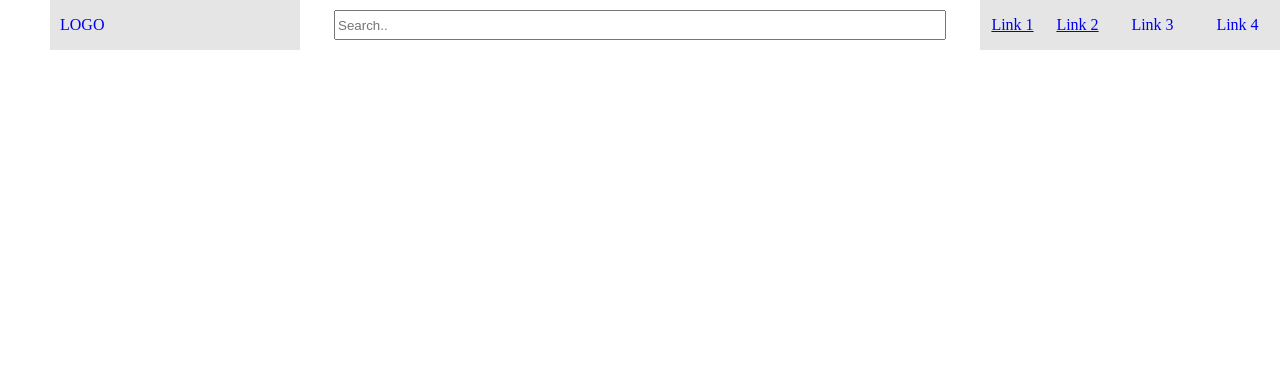
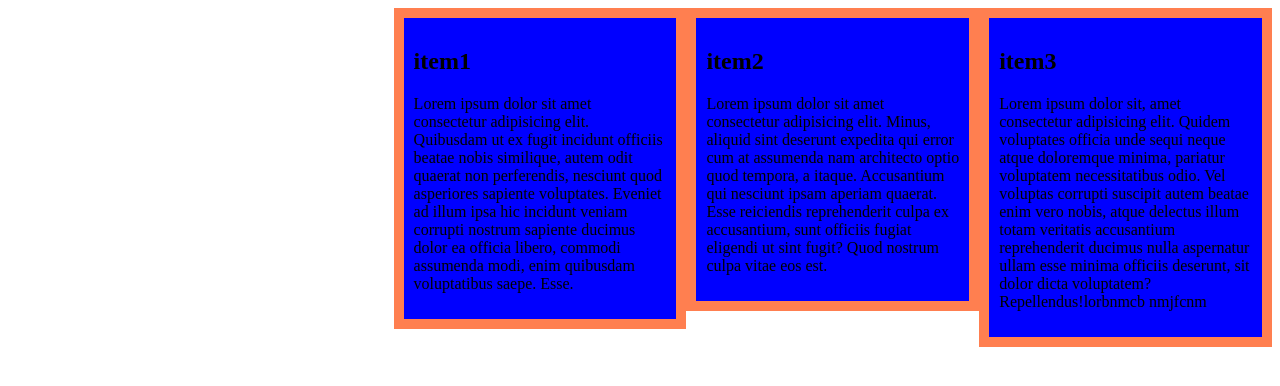
Before and after one commit to shama771/E-commerce-website, a plain HTML site: page practice.html in a window 1280 px wide. Drawn offline with Linux system fonts and the light colour scheme.

Commit message:
used-flex

```diff
--- a/practice.html
+++ b/practice.html
@@ -1,95 +1,28 @@
+<!DOCTYPE html>
+<html lang="en">
+<head>
 
+    <title>Flex</title>
+    <link rel="stylesheet" href="./style.css">
+</head>
+<body>
 
-<style>
+    <div class="flex-container">
+    <div class="item1">
+    <h2>item1</h2>
+    <p>Lorem ipsum dolor sit amet consectetur adipisicing elit. Quibusdam ut ex fugit incidunt officiis beatae nobis similique, autem odit quaerat non perferendis, nesciunt quod asperiores sapiente voluptates. Eveniet ad illum ipsa hic incidunt veniam corrupti nostrum sapiente ducimus dolor ea officia libero, commodi assumenda modi, enim quibusdam voluptatibus saepe. Esse.</p>
+    </div>
 
-body,html {
-  height: 100%;
-  width: 100%;
-  margin: 0;
-  font-size: 16px;
-  /* background-color: var(--main-bg-color); */
-}
+    <div class="item2">
+    <h2>item2</h2>
+    <p>Lorem ipsum dolor sit amet consectetur adipisicing elit. Minus, aliquid sint deserunt expedita qui error cum at assumenda nam architecto optio quod tempora, a itaque. Accusantium qui nesciunt ipsam aperiam quaerat. Esse reiciendis reprehenderit culpa ex accusantium, sunt officiis fugiat eligendi ut sint fugit? Quod nostrum culpa vitae eos est. </p>
+    </div>
 
-/* Navigation bar */
-nav {
-    position: fixed;
-    top: 0;
-    left: 0;
-    width: 100%;
-}
-.nav-wrapper {
-    display: flex;
-    max-height: 50px;
-}
+    <div class="item3">
+    <h2>item3</h2>
+    <p>Lorem ipsum dolor sit, amet consectetur adipisicing elit. Quidem voluptates officia unde sequi neque atque doloremque minima, pariatur voluptatem necessitatibus odio. Vel voluptas corrupti suscipit autem beatae enim vero nobis, atque delectus illum totam veritatis accusantium reprehenderit ducimus nulla aspernatur ullam esse minima officiis deserunt, sit dolor dicta voluptatem? Repellendus!lorbnmcb nmjfcnm</p>
+</div>
+</div>
 
-.logo-text {
-    display: flex;
-    width: 300px;
-    background-color: #e5e5e5;
-    align-items: center;
-}
-.logo-svg {
-    display: block;
-    width: 50px;
-    height: 50px;
-    background-color: white;
-    margin-right: 10px;
-}
-.brand-logo {
-    text-decoration: none;
-}
-.input-field {
-    display: flex;
-    align-items: center;
-    width: calc(100% - 600px);
-}
-
-input#autocomplete-input {
-    display: block;
-    margin: 0 auto;
-    width: 90%;
-    max-width: 700px;
-    height: 30px;
-}
-.nav-wrapper ul {
-    display: flex;
-    justify-content: space-around;
-    align-items: center;
-    width: 300px;
-    padding: 0;
-    margin: 0;
-    background-color: #e5e5e5;
-}
-.nav-wrapper ul li {
-    list-style: none;
-    height: 100%;
-    background-color: transparent;
-    line-height: 50px;
-    padding: 0 10px;
-    transition: background-color .3s ease;
-}
-.nav-wrapper ul li:hover {
-    background-color: white;
-}
-.nav-wrapper ul li a {
-    text-decoration: none;
-}
-</style>
-
-
-<nav>
-    <div class="nav-wrapper">
-      <a href="#" class="brand-logo">
-        <div class="logo-text" href="#"><object href="#" class="logo-svg"></object>LOGO</div>
-      </a>
-      <div class="input-field">
-          <input type="text" class="autocomplete z-depth-0" id="autocomplete-input" placeholder="Search.." />
-      </div>
-      <ul class="right">
-        <a href="#">Link 1</a>
-        <a href="#">Link 2</a>
-        <li><a href="#">Link 3</a></li>
-        <li><a href="#">Link 4</a></li>
-      </ul>
-    </div>
-  </nav>
+</body>
+</html>
--- /dev/null
+++ b/style.css
@@ -0,0 +1,27 @@
+
+.flex-container{
+    display: flex;
+    height: 900px;
+     align-items: flex-start;
+    /* width: 66%;  */
+    justify-content: flex-end;
+}
+
+.item1,.item2,.item3 {
+    background-color: blue;
+    padding: 10px;
+    border: 10px solid  coral;
+    /* justify-content: flex-end; */
+
+    width: 20%;
+
+}
+/* .item1{
+    flex: 1;
+}
+.item2{
+    flex: 1;
+}
+.item3{
+    flex: 1;
+} */
```
Also changed, not shown: index.html (+93 -29 lines), main page.jpg (added).
